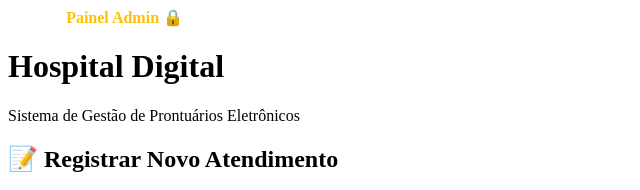
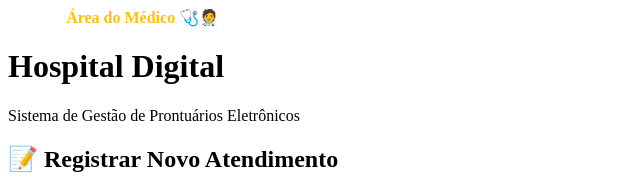
Before and after one commit to Smilia-Mig/modulo-prontoario, a plain HTML site: page index.html in a window 1280 px wide. Shown: the top 190 px of the page, 0-640 px from the left. Drawn offline with Linux system fonts and the light colour scheme.

Commit message:
feat: atualização do index para a área do médico

```diff
--- a/index.html
+++ b/index.html
@@ -7,7 +7,7 @@
     <title>Módulo Prontuário</title>
     <nav>
         <a href="index.html" style="color: white; margin-right: 15px; font-weight: bold; text-decoration: none;">Início</a>
-        <a href="med.html" style="color: #ffc107; font-weight: bold; text-decoration: none;">Painel Admin 🔒</a>
+        <a href="med.html" style="color: #ffc107; font-weight: bold; text-decoration: none;">Área do Médico 🩺🧑‍⚕️</a>
     </nav>
 </head>
 
```
